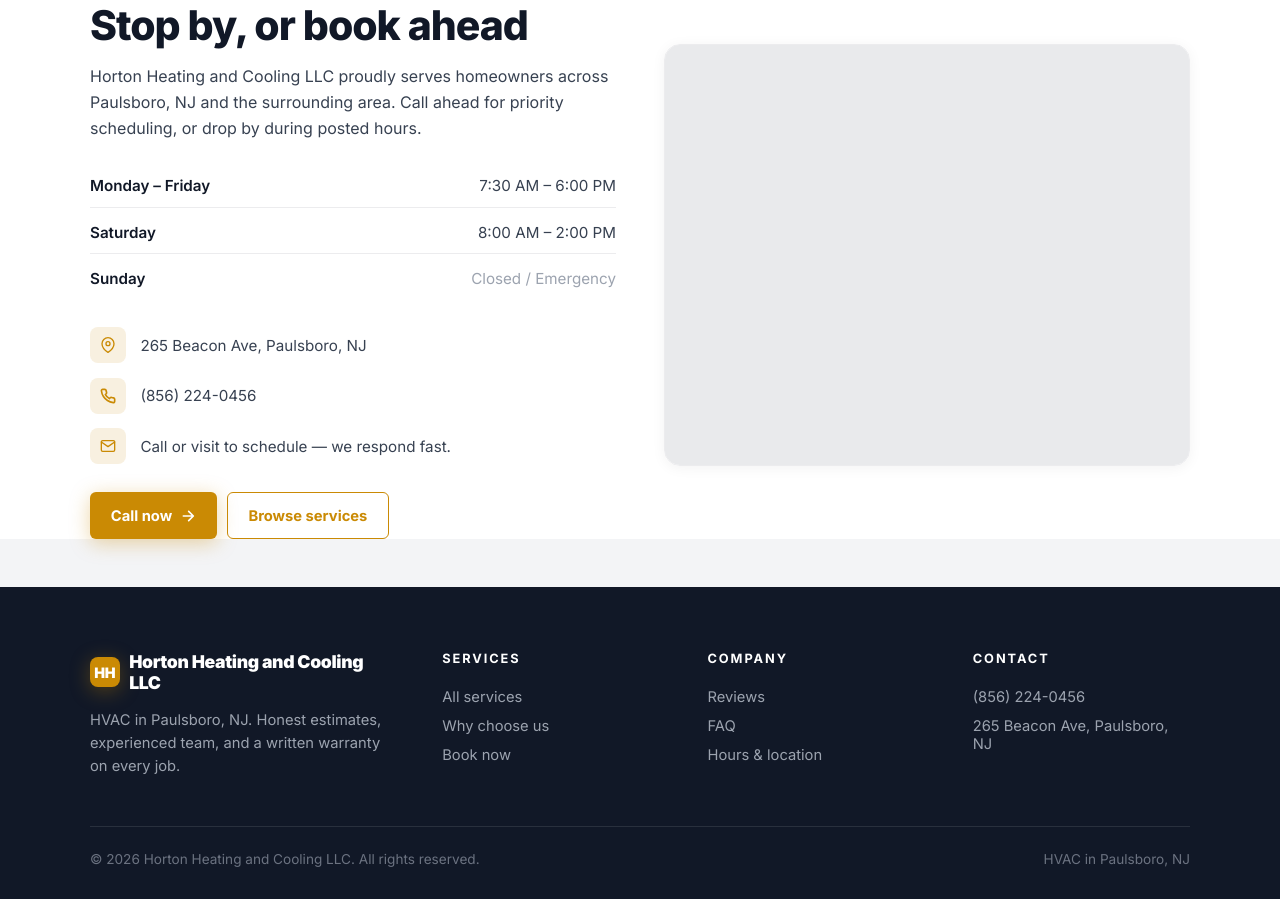
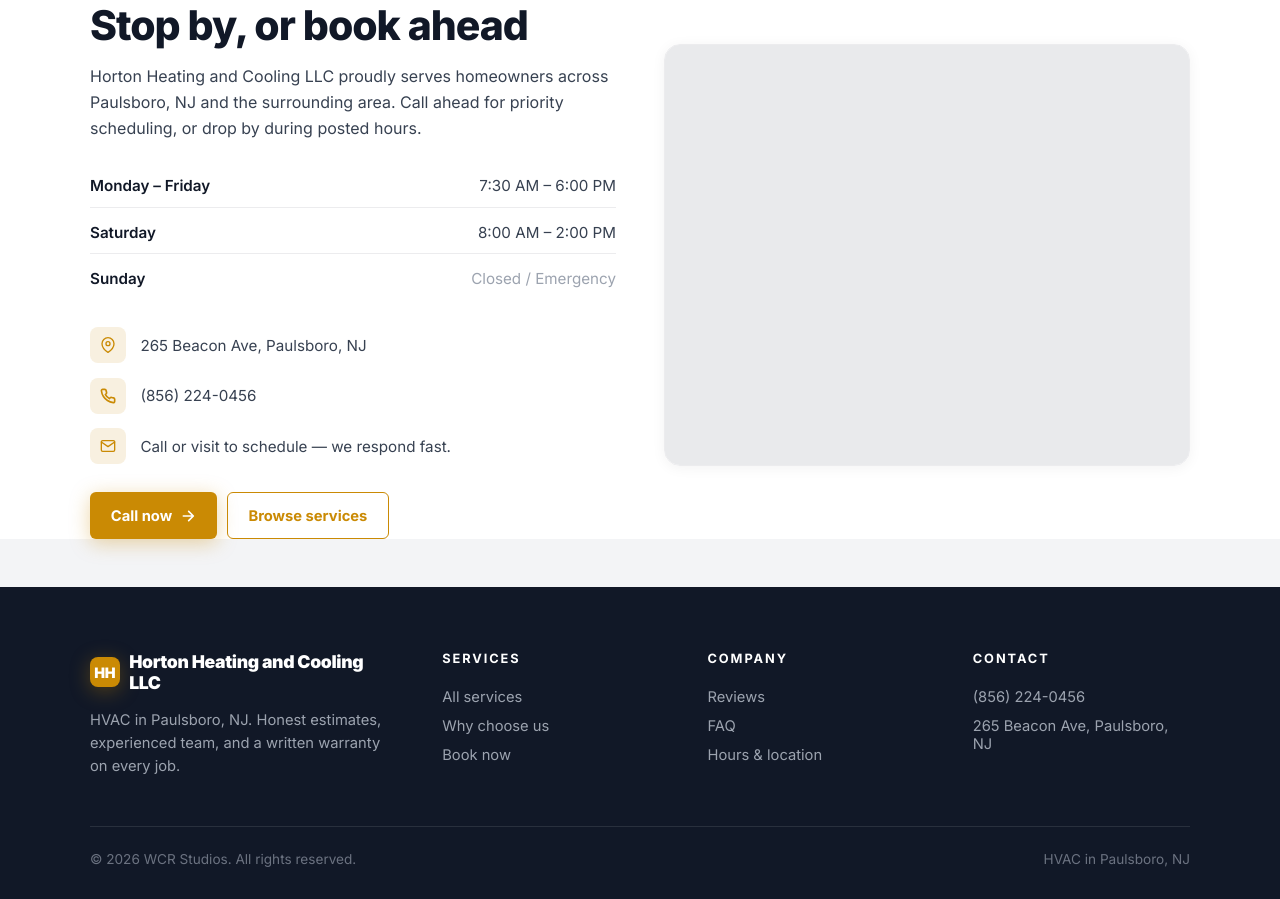
Before and after one commit to Wrenbjor/trades--horton-heating-and-cooling-llc, a plain HTML site: page index.html in a window 1280 px wide. Shown: the part 4725-5624 px from the top of the page. Drawn offline with nearby package versions, Linux system fonts and the light colour scheme.

Commit message:
Update site

```diff
--- a/index.html
+++ b/index.html
@@ -590,7 +590,7 @@ footer{background:#111827;color:#cbd5d1;padding:4rem 2rem 2rem}
     </div>
   </div>
   <div class="foot-bottom">
-    <div>&copy; 2026 Horton Heating and Cooling LLC. All rights reserved.</div>
+    <div>&copy; 2026 WCR Studios. All rights reserved.</div>
     <div>HVAC in Paulsboro, NJ</div>
   </div>
 </footer>
```
